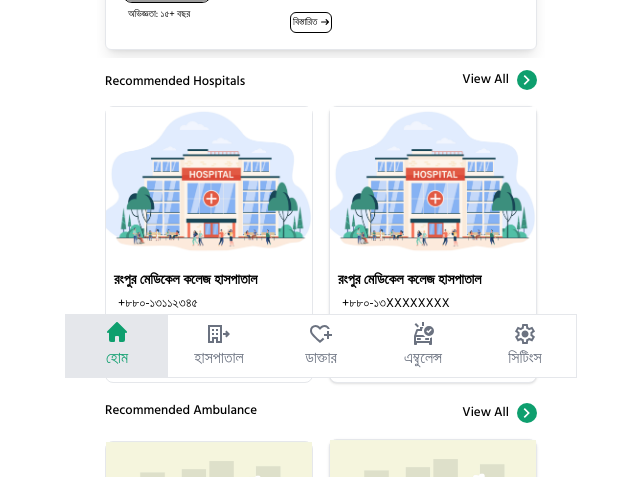
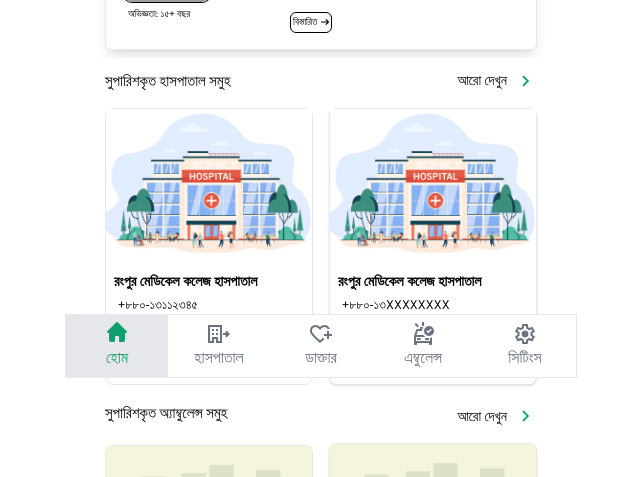
Before and after one commit to dev-juwelhossain/medizon-front-end, a React (Vite) app: page / in a window 1280 px wide. Shown: the part 422-899 px from the top of the page, without its empty margins (319-959 px from the left). Built offline with nearby package versions, Linux system fonts and the light colour scheme; grey boxes are pictures that could not be loaded.

Commit message:
ambulance page done

```diff
--- a/src/pages/Ambulance.jsx
+++ b/src/pages/Ambulance.jsx
@@ -26,7 +26,7 @@ const Ambulance = () => {
       </div>
       {/* BP ambulance service */}
 
-      <div className="mb-4 mr-2 bg-white border border-gray-200 rounded-lg shadow dark:bg-gray-800 dark:border-gray-700">
+      <div className="mb-4 ml-1 mr-1 bg-white border border-gray-200 rounded-lg shadow dark:bg-gray-800 dark:border-gray-700">
         <a href="#">
           <img
             className="flex justify-center items-center h-[135px] w-full object-cover rounded-t-lg"
@@ -47,7 +47,7 @@ const Ambulance = () => {
       </div>
       {/* LABAID Diagnostic Rangpur */}
 
-      <div className="mb-4 mr-2 bg-white border border-gray-200 rounded-lg shadow dark:bg-gray-800 dark:border-gray-700">
+      <div className="mb-4 ml-1 mr-1 bg-white border border-gray-200 rounded-lg shadow dark:bg-gray-800 dark:border-gray-700">
         <a href="#">
           <img
             className="flex justify-center items-center h-[135px] w-full object-cover rounded-t-lg"
@@ -71,7 +71,7 @@ const Ambulance = () => {
 
       {/* Update Ambulance Service */}
 
-      <div className="mb-4 mr-2 bg-white border border-gray-200 rounded-lg shadow dark:bg-gray-800 dark:border-gray-700">
+      <div className="mb-4 ml-1 mr-1 bg-white border border-gray-200 rounded-lg shadow dark:bg-gray-800 dark:border-gray-700">
         <a href="#">
           <img
             className="flex justify-center items-center h-[135px] w-full object-cover rounded-t-lg"
@@ -93,7 +93,7 @@ const Ambulance = () => {
 
       {/* desh clinic ambulance service */}
 
-      <div className="mb-20 mr-2 bg-white border border-gray-200 rounded-lg shadow dark:bg-gray-800 dark:border-gray-700">
+      <div className="mb-20 ml-1 mr-1 bg-white border border-gray-200 rounded-lg shadow dark:bg-gray-800 dark:border-gray-700">
         <a href="#">
           <img
             className="flex justify-center items-center h-[135px] w-full object-cover rounded-t-lg"
--- a/src/pages/Home.jsx
+++ b/src/pages/Home.jsx
@@ -30,7 +30,7 @@ const Home = () => {
             viewBox="0 -960 960 960"
             width="20px"
             fill="#0e9f6e"
-            className="float-right rounded-full"
+            className="float-right"
           >
             <path d="M504-480 320-664l56-56 240 240-240 240-56-56 184-184Z" />
           </svg>
@@ -38,7 +38,7 @@ const Home = () => {
       </NavLink>
       {/* Recommended doctors cards carousel*/}
 
-      <div className=" bg-white">
+      <div className="bg-white ">
         <DoctorSlider />
       </div>
 
@@ -47,17 +47,17 @@ const Home = () => {
       {/* recommended hospitals */}
 
       <div className="recommended-hospitals">
-        <h2 className="mt-2 text-[13px]">Recommended Hospitals</h2>
+        <h2 className="mt-2 text-[15px]">সুপারিশকৃত হাসপাতাল সমুহ </h2>
         <div className="flex items-center justify-between m-2 mt-3 -2">
-          <h2 className="mx-2 text-[13px]">View All</h2>
+          <h2 className="mx-2 text-[14px]">আরো দেখুন</h2>
 
           <svg
             xmlns="http://www.w3.org/2000/svg"
-            height="20px"
+            height="22px"
             viewBox="0 -960 960 960"
-            width="20px"
-            fill="#ffffff"
-            className="float-right text-green-500 bg-green-500 rounded-full"
+            width="22px"
+            fill="#0e9f6e"
+            className="float-right "
           >
             <path d="M504-480 320-664l56-56 240 240-240 240-56-56 184-184Z" />
           </svg>
@@ -158,17 +158,17 @@ const Home = () => {
       {/* recommended ambulance */}
 
       <div className="recommended-ambulance">
-        <h2 className="mt-2 mb-2 text-[13px]">Recommended Ambulance</h2>
+        <h2 className="mt-2 mb-2 text-[15px]">সুপারিশকৃত অ্যাম্বুলেন্স সমুহ</h2>
         <div className="flex items-center justify-between m-2 mt-3">
-          <h2 className="mx-2 text-[13px]">View All</h2>
+          <h2 className="mx-2 text-[14px]">আরো দেখুন </h2>
 
           <svg
             xmlns="http://www.w3.org/2000/svg"
-            height="20px"
+            height="22px"
             viewBox="0 -960 960 960"
-            width="20px"
-            fill="#ffffff"
-            className="float-right bg-green-500 rounded-full"
+            width="22px"
+            fill="#0e9f6e"
+            className="float-right "
           >
             <path d="M504-480 320-664l56-56 240 240-240 240-56-56 184-184Z" />
           </svg>
```
